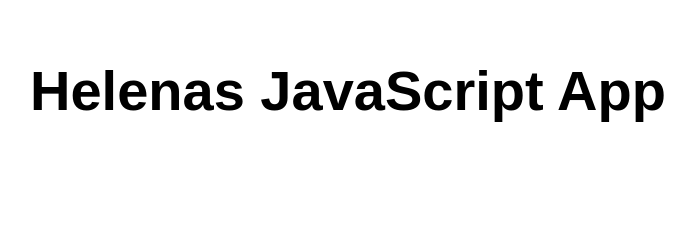
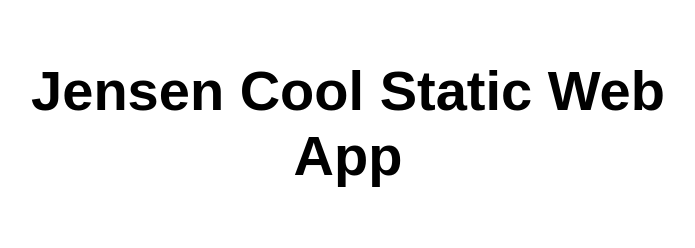
Before and after one commit to githsharp/jensencoolstaticwebapp, a website: page src/index.html in a window 1280 px wide. Shown: the whole page, without its empty margins (292-987 px from the left). Drawn offline with Linux system fonts and the light colour scheme.

Commit message:
updated title

```diff
--- a/src/index.html
+++ b/src/index.html
@@ -4,12 +4,12 @@
     <meta charset="UTF-8" />
     <meta name="viewport" content="width=device-width, initial-scale=1.0" />
     <link rel="stylesheet" href="styles.css" />
-    <title>Helenas JavaScript App</title>
+    <title>Jensen Cool Static Web App</title>
   </head>
 
   <body>
     <main>
-      <h1>Helenas JavaScript App</h1>
+      <h1>Jensen Cool Static Web App</h1>
     </main>
   </body>
 </html>
```
